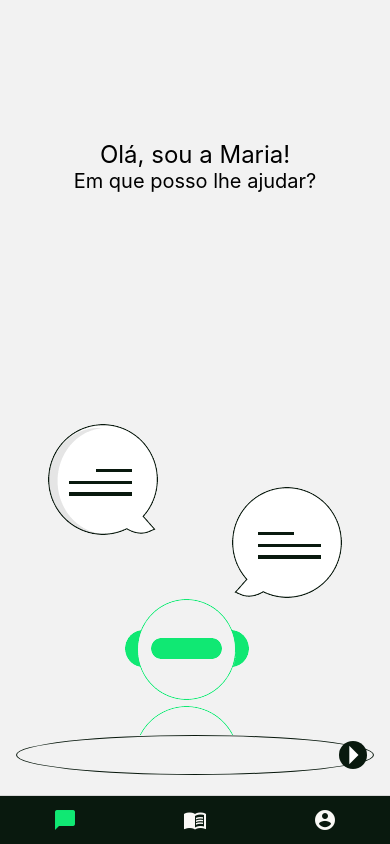
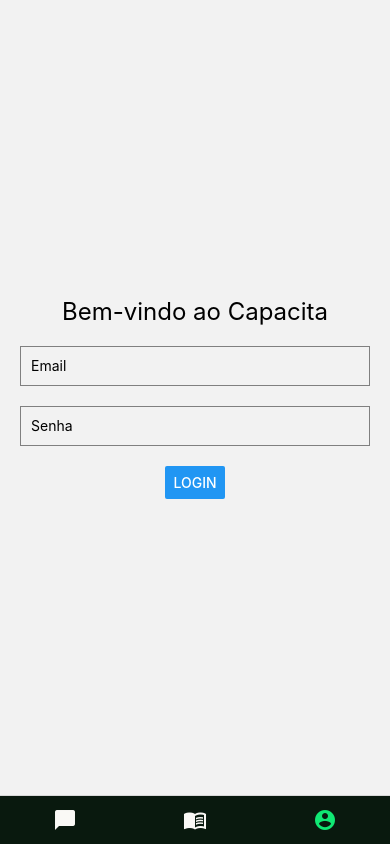
Before and after one commit to GuilhermeMaciel75/Empi, a React Native app: screen /Login in a window 390 px wide. Built offline with nearby package versions, Linux system fonts and the light colour scheme.

Commit message:
criação da tela de login

```diff
--- a/package.json
+++ b/package.json
@@ -18,7 +18,9 @@
     "react-native": "0.73.4",
     "react-native-safe-area-context": "4.8.2",
     "react-native-screens": "~3.29.0",
-    "styled-components": "^6.1.8"
+    "styled-components": "^6.1.8",
+    "react-native-web": "~0.19.6",
+    "@expo/metro-runtime": "~3.1.3"
   },
   "devDependencies": {
     "@babel/core": "^7.20.0"
--- /dev/null
+++ b/src/pages/Login/index.js
@@ -0,0 +1,41 @@
+import React, { useState } from 'react';
+import { View, Text, TextInput, Button } from 'react-native';
+import styles from './styles';
+
+const LoginScreen = ({ navigation }) => {
+  const [email, setEmail] = useState('');
+  const [password, setPassword] = useState('');
+
+  const handleLogin = () => {
+    console.log('Email:', email);
+    console.log('Senha:', password);
+    navigation.navigate('Main');
+  };
+
+  return (
+    <View style={styles.container}>
+      <Text style={styles.title}>Bem-vindo ao Capacita</Text>
+      <TextInput
+        style={styles.input}
+        placeholder="Email"
+        onChangeText={setEmail}
+        value={email}
+        keyboardType="email-address"
+      />
+      <TextInput
+        style={styles.input}
+        placeholder="Senha"
+        onChangeText={setPassword}
+        value={password}
+        secureTextEntry
+      />
+      <Button
+        title="Login"
+        onPress={handleLogin}
+        style={styles.button}
+      />
+    </View>
+  );
+};
+
+export default LoginScreen;
--- /dev/null
+++ b/src/pages/Login/styles.js
@@ -0,0 +1,26 @@
+import { StyleSheet } from 'react-native';
+
+const styles = StyleSheet.create({
+  container: {
+    flex: 1,
+    justifyContent: 'center',
+    alignItems: 'center',
+    paddingHorizontal: 20,
+  },
+  title: {
+    fontSize: 24,
+    marginBottom: 20,
+  },
+  input: {
+    width: '100%',
+    height: 40,
+    borderColor: 'gray',
+    borderWidth: 1,
+    marginBottom: 20,
+    paddingHorizontal: 10,
+  },
+  button: {
+  },
+});
+
+export default styles;
--- a/src/routes/app.routes.js
+++ b/src/routes/app.routes.js
@@ -4,6 +4,7 @@ import { MaterialIcons } from '@expo/vector-icons'
 
 import Task from '../pages/Task'
 import Chat from '../pages/Chat'
+import Login from '../pages/Login'
 
 const Tab = createBottomTabNavigator()
 
@@ -44,8 +45,8 @@ function MyTabs() {
       />
 
       <Tab.Screen
-        name='Task3'
-        component={Task}
+        name='Login'
+        component={Login}
         options={{
           tabBarIcon: ({focused}) => (
             <View style={{ alignItems: 'center', justifyContent: 'center', flex: 1 }} >
```
Also changed, not shown: 1 other file (tests, documents, lock files or other folders).
